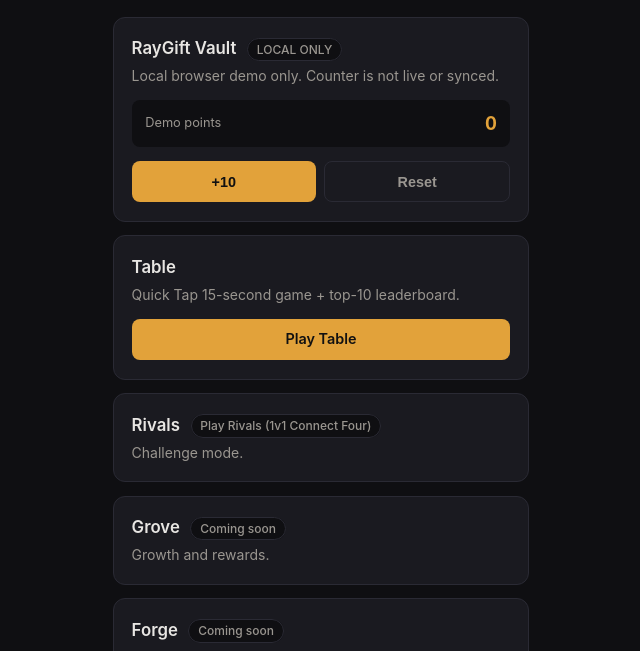
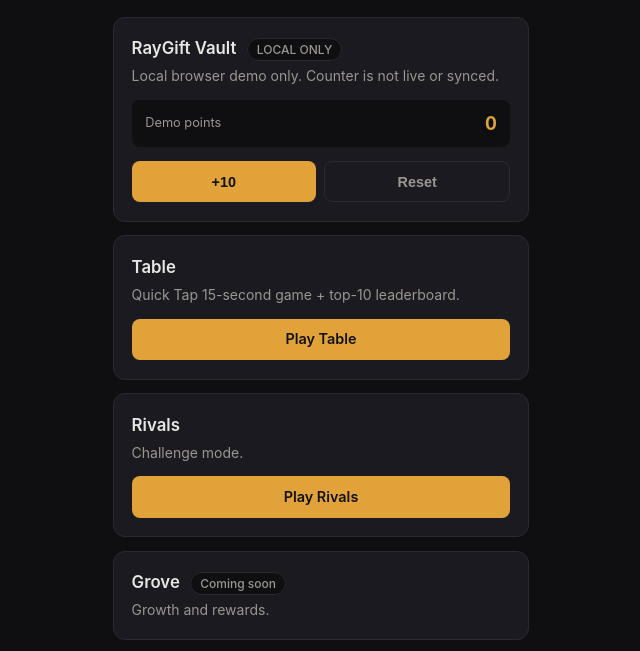
Before and after one commit to ram133/raygift, a plain HTML site: page index.html in a window 1280 px wide. Shown: the part 107-758 px from the top of the page, without its empty margins (319-959 px from the left). Drawn offline with Linux system fonts and the light colour scheme.

Commit message:
fix(hub): link Table and Rivals to their own games

```diff
--- a/index.html
+++ b/index.html
@@ -186,13 +186,16 @@ footer {
     <h2>Table</h2>
     <p class="desc">Quick Tap 15-second game + top-10 leaderboard.</p>
     <div class="btn-row" style="margin-top:0.85rem">
-      <a class="btn" href="./rivals/">Play Table</a>
+      <a class="btn" href="./table/">Play Table</a>
     </div>
   </section>
 
   <section class="card">
-    <h2>Rivals <span class="soon">Play Rivals (1v1 Connect Four)</span></h2>
+    <h2>Rivals</h2>
     <p class="desc">Challenge mode.</p>
+    <div class="btn-row" style="margin-top:0.85rem">
+      <a class="btn" href="./rivals/">Play Rivals</a>
+    </div>
   </section>
 
   <section class="card">
```
